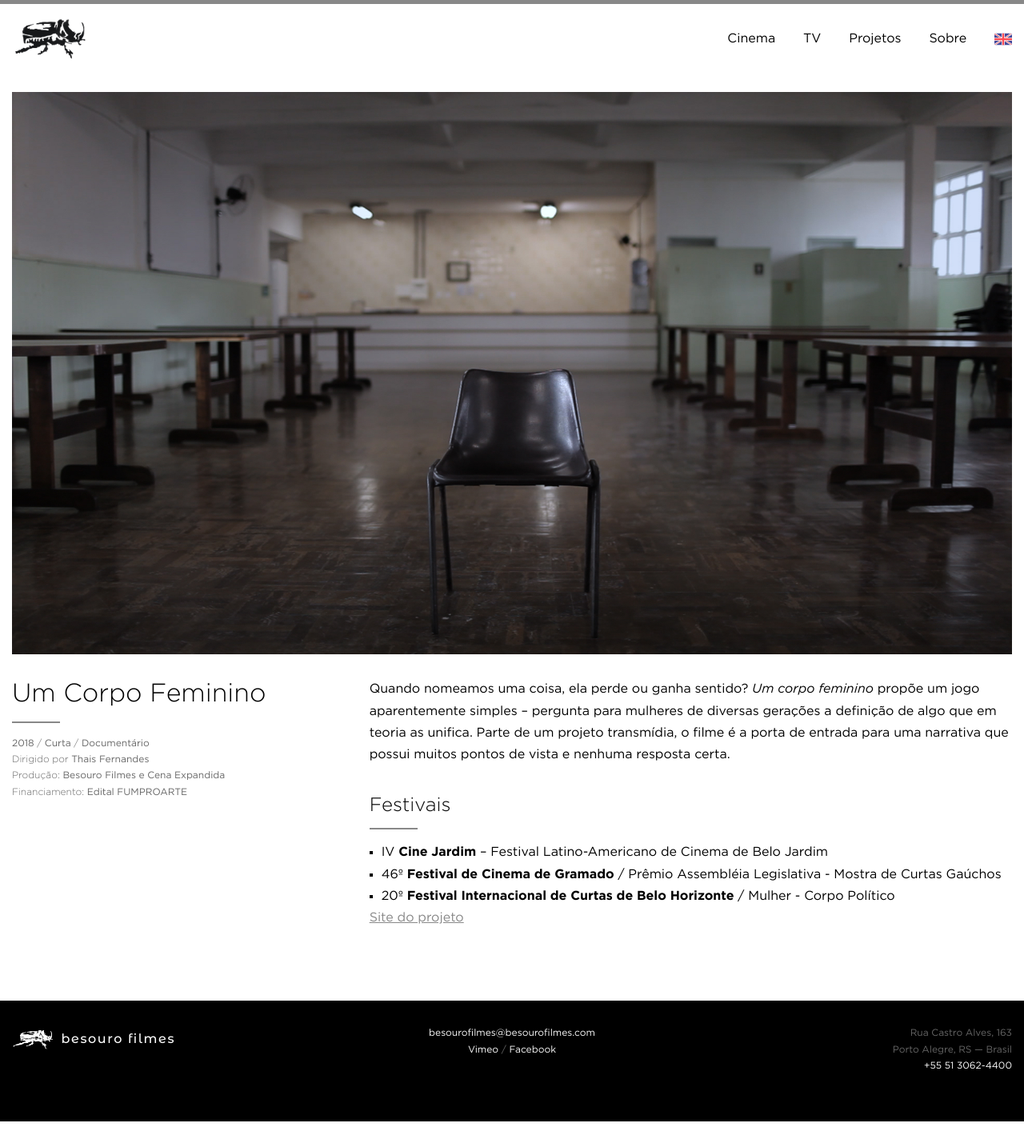
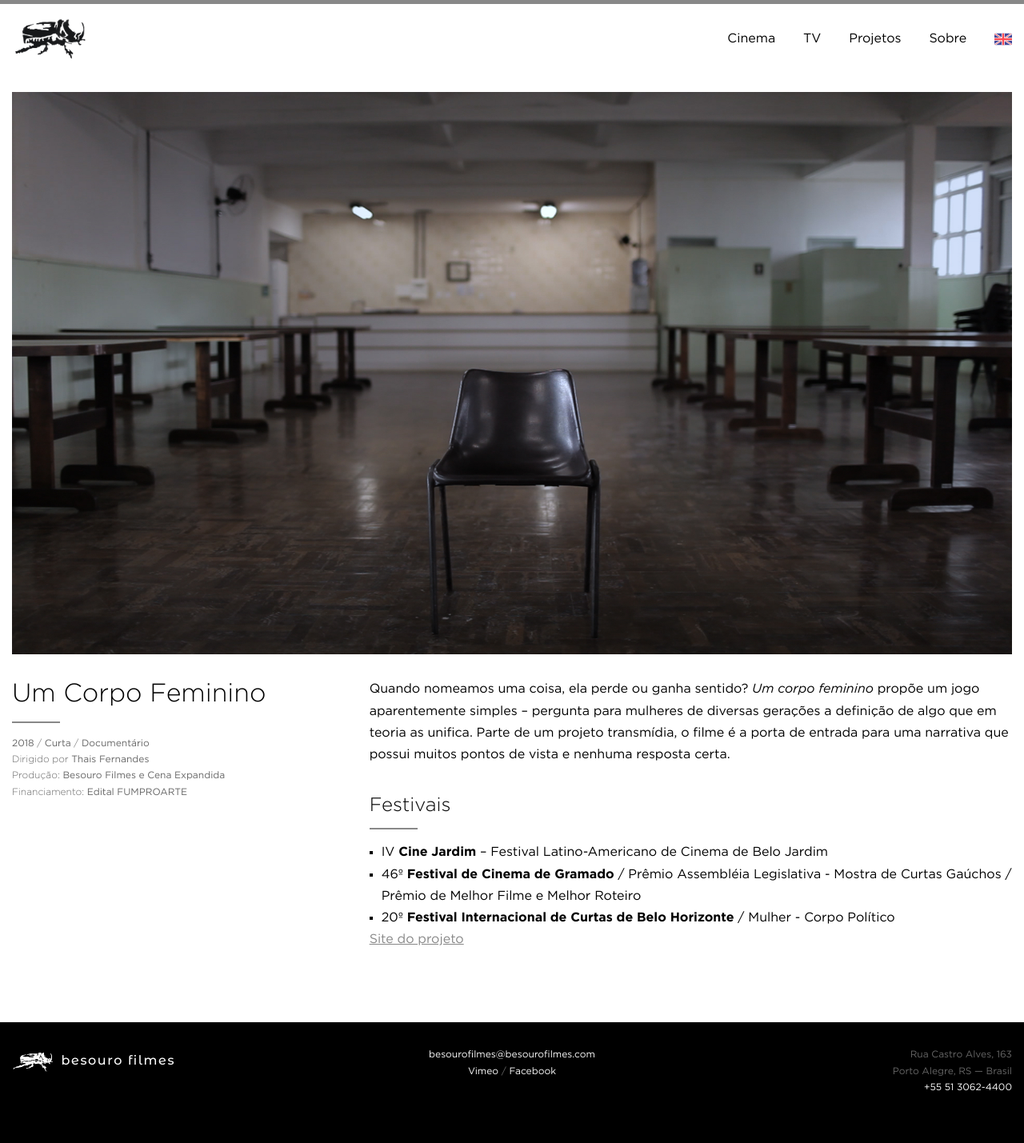
Before and after one commit to arthrfrts/besouro, a Jekyll site: the page built from _projects/um-corpo-feminino.md, in a window 1280 px wide. Shown: the whole page at 80% size. Built offline with Jekyll 4.4.1, drawn with Linux system fonts in a browser that asks for light colours; before the commit the page ends 1402 px from its top, so only the background shows below that.

Commit message:
Updated Um Corpo Feminino and 1 other file

```diff
--- a/_projects/um-corpo-feminino.md
+++ b/_projects/um-corpo-feminino.md
@@ -21,7 +21,7 @@ Quando nomeamos uma coisa, ela perde ou ganha sentido? _Um corpo feminino_ prop
 
 ## Festivais
 * IV **Cine Jardim** – Festival Latino-Americano de Cinema de Belo Jardim
-* 46º **Festival de Cinema de Gramado** / Prêmio Assembléia Legislativa - Mostra de Curtas Gaúchos
+* 46º **Festival de Cinema de Gramado** / Prêmio Assembléia Legislativa - Mostra de Curtas Gaúchos / Prêmio de Melhor Filme e Melhor Roteiro
 * 20º **Festival Internacional de Curtas de Belo Horizonte** / Mulher - Corpo Político
 
 
```
Also changed, not shown: _projects/a-female-body.md (+1 -1 lines).
